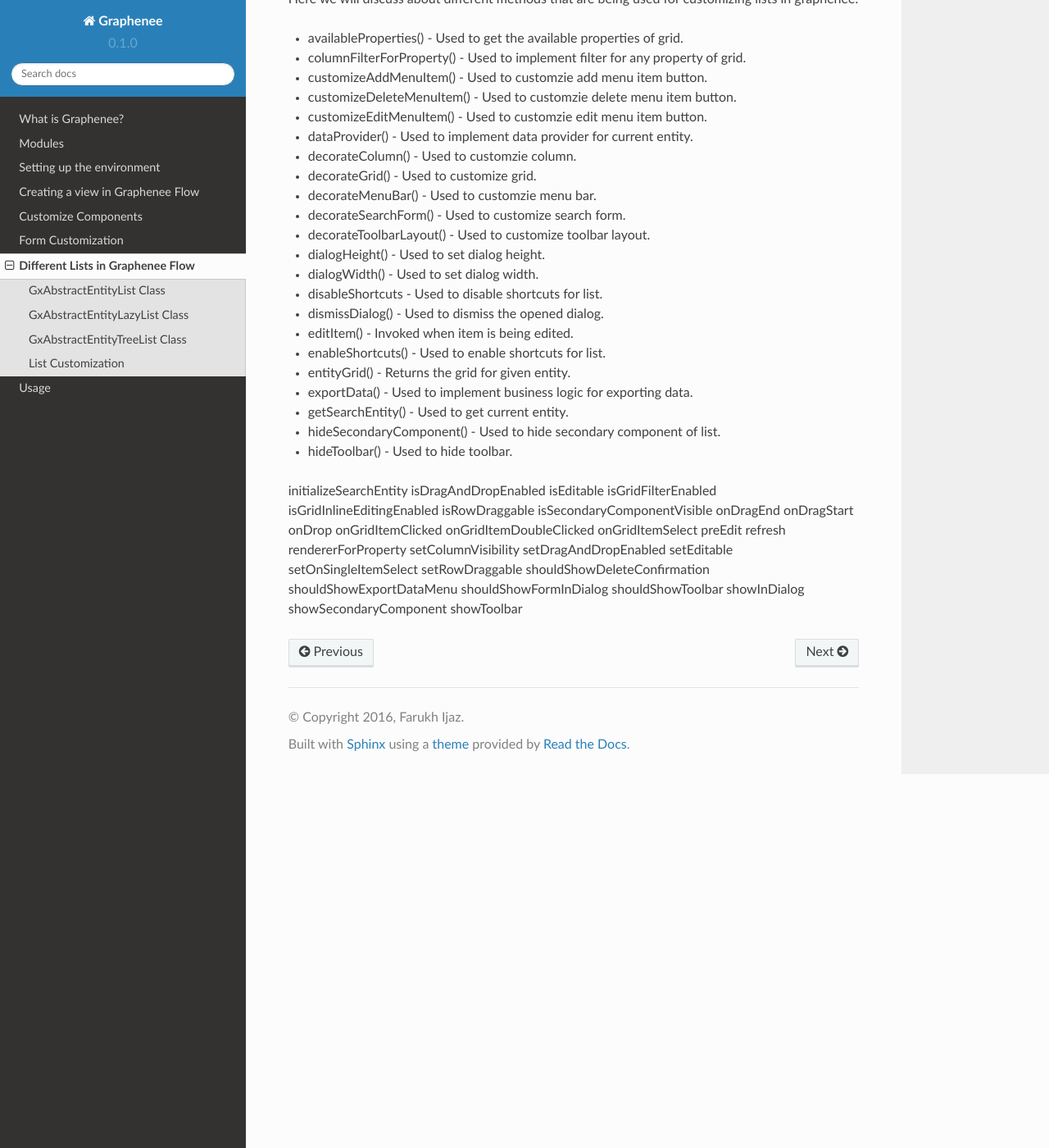
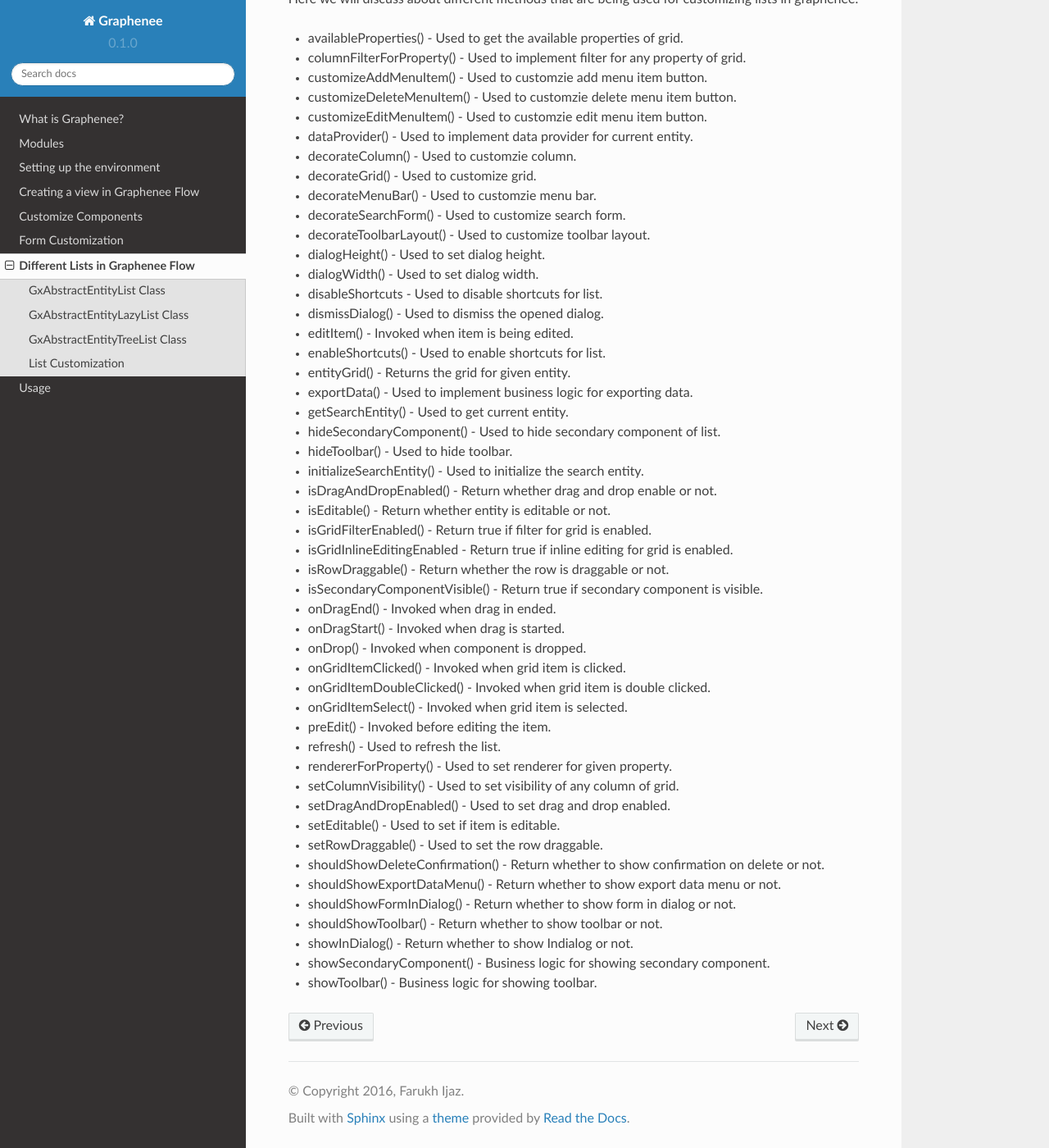
Before and after one commit to subanzafar/rtd-tutorial, a Sphinx documentation site: the page built from docs/source/lists.rst, in a window 1280 px wide and 1400 px high, scrolled down 2507 px. Shown: the whole window at 82% size. Built offline with Sphinx 7.4.7 and the Read the Docs theme 2.0.0, drawn with Linux system fonts in a browser that asks for light colours.

Commit message:
Update lists.rst

```diff
--- a/docs/source/lists.rst
+++ b/docs/source/lists.rst
@@ -158,31 +158,30 @@
 - getSearchEntity() - Used to get current entity.
 - hideSecondaryComponent() - Used to hide secondary component of list.
 - hideToolbar() - Used to hide toolbar.
-initializeSearchEntity
-isDragAndDropEnabled
-isEditable
-isGridFilterEnabled
-isGridInlineEditingEnabled
-isRowDraggable
-isSecondaryComponentVisible
-onDragEnd
-onDragStart
-onDrop
-onGridItemClicked
-onGridItemDoubleClicked
-onGridItemSelect
-preEdit
-refresh
-rendererForProperty
-setColumnVisibility
-setDragAndDropEnabled
-setEditable
-setOnSingleItemSelect
-setRowDraggable
-shouldShowDeleteConfirmation
-shouldShowExportDataMenu
-shouldShowFormInDialog
-shouldShowToolbar
-showInDialog
-showSecondaryComponent
-showToolbar
+- initializeSearchEntity() - Used to initialize the search entity.
+- isDragAndDropEnabled() - Return whether drag and drop enable or not.
+- isEditable() - Return whether entity is editable or not.
+- isGridFilterEnabled() - Return true if filter for grid is enabled.
+- isGridInlineEditingEnabled - Return true if inline editing for grid is enabled.
+- isRowDraggable() - Return whether the row is draggable or not.
+- isSecondaryComponentVisible() - Return true if secondary component is visible.
+- onDragEnd() - Invoked when drag in ended.
+- onDragStart() - Invoked when drag is started.
+- onDrop() - Invoked when component is dropped.
+- onGridItemClicked() - Invoked when grid item is clicked.
+- onGridItemDoubleClicked() - Invoked when grid item is double clicked.
+- onGridItemSelect() - Invoked when grid item is selected.
+- preEdit() - Invoked before editing the item.
+- refresh() - Used to refresh the list.
+- rendererForProperty() - Used to set renderer for given property.
+- setColumnVisibility() - Used to set visibility of any column of grid.
+- setDragAndDropEnabled() - Used to set drag and drop enabled.
+- setEditable() - Used to set if item is editable.
+- setRowDraggable() - Used to set the row draggable.
+- shouldShowDeleteConfirmation() - Return whether to show confirmation on delete or not.
+- shouldShowExportDataMenu() - Return whether to show export data menu or not.
+- shouldShowFormInDialog() - Return whether to show form in dialog or not.
+- shouldShowToolbar() - Return whether to show toolbar or not.
+- showInDialog() - Return whether to show Indialog or not.
+- showSecondaryComponent() - Business logic for showing secondary component.
+- showToolbar() - Business logic for showing toolbar.
```
